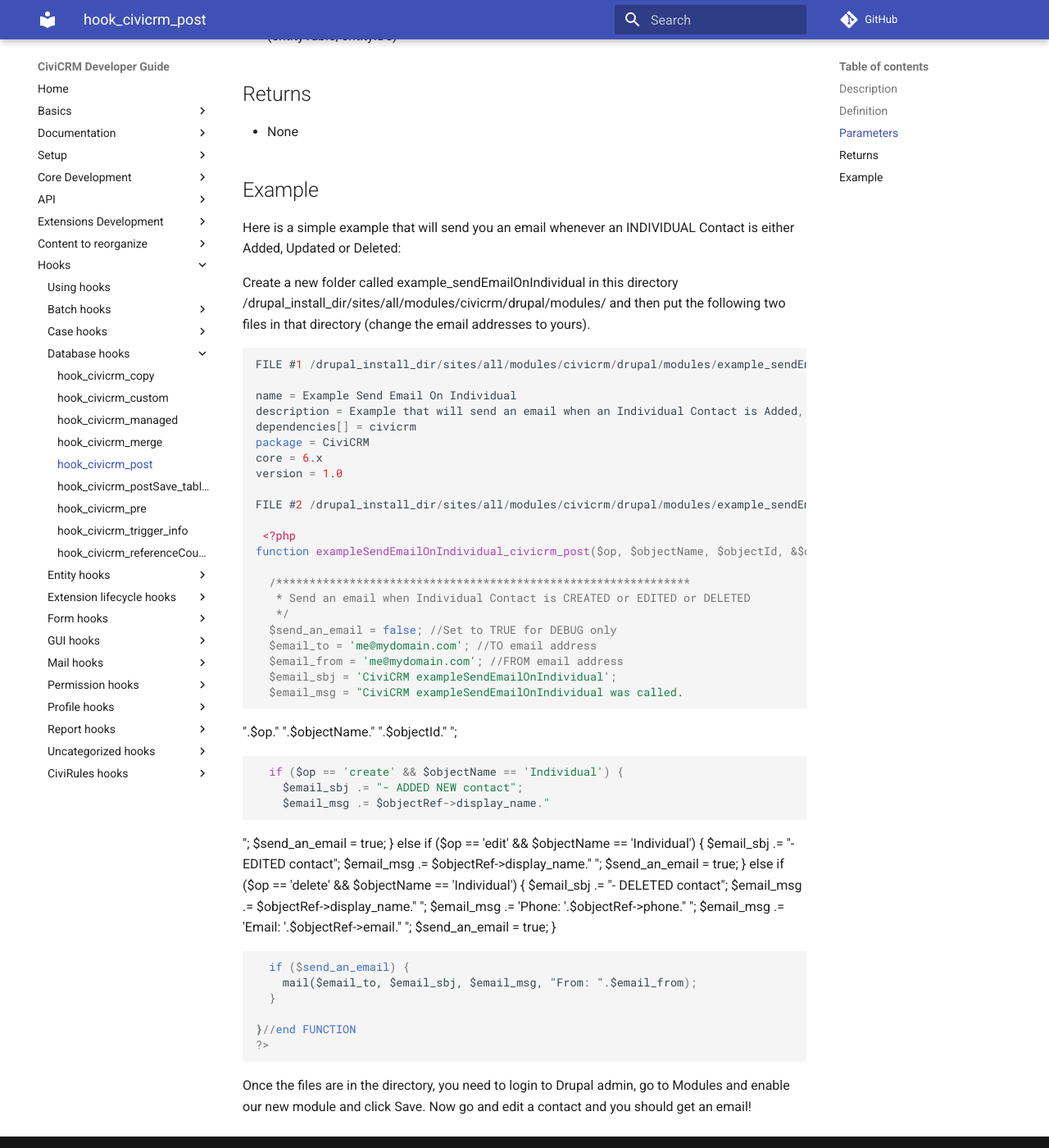
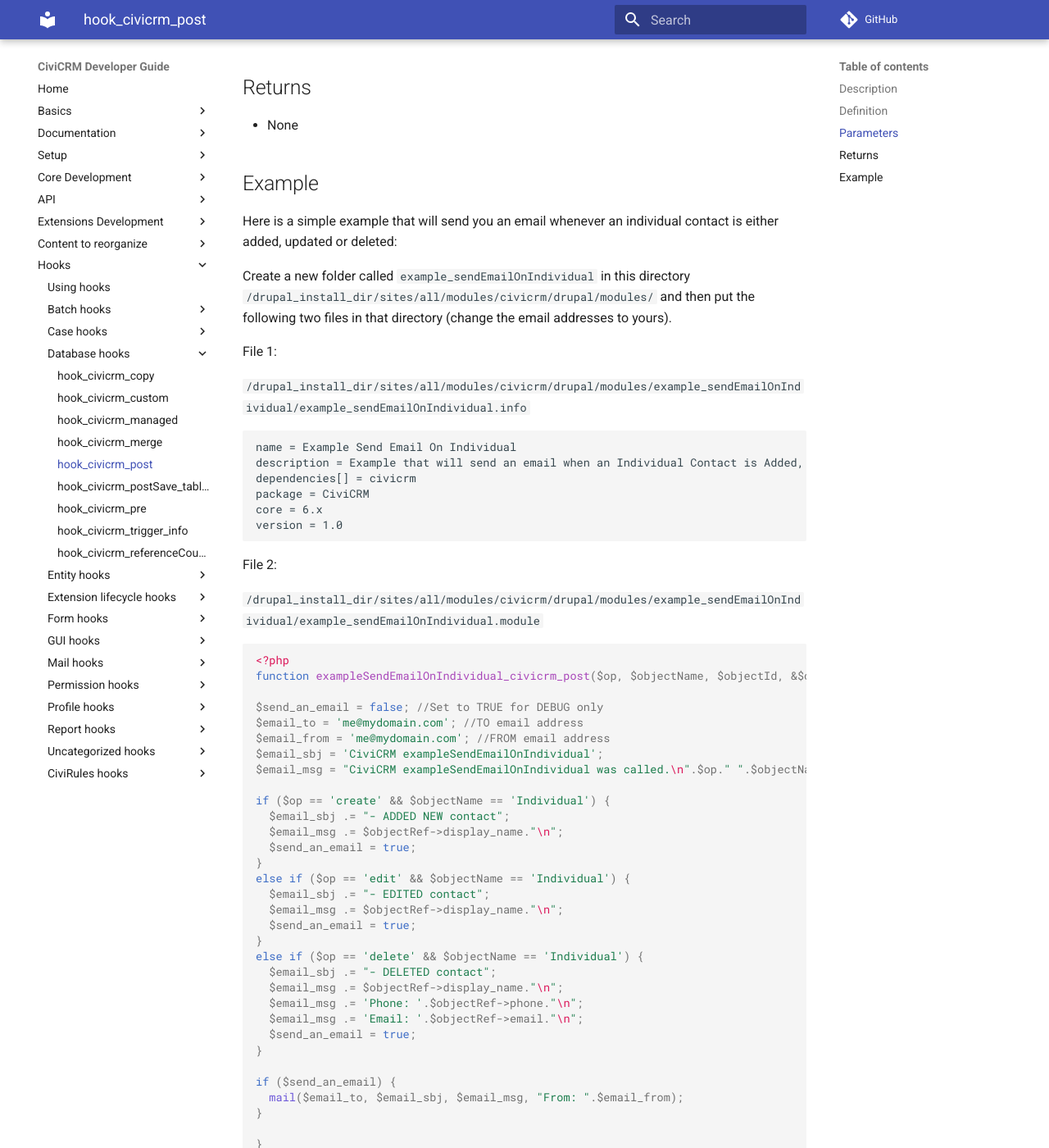
Before and after one commit to civicrm/civicrm-dev-docs, an MkDocs documentation site: the page built from docs/hooks/hook_civicrm_post.md, in a window 1280 px wide and 1400 px high, scrolled down 2061 px. Shown: the whole window at 82% size. Built offline with MkDocs 1.6.1 and Material for MkDocs 9.7.7, drawn with Linux system fonts in a browser that asks for light colours; comment, search, counter and statistics services are not loaded; old or Windows-style settings are respelled for this version of MkDocs; some of the changed text lies outside the part shown.

Commit message:
hook_civicrm_post - basic cleaning after import. fixes #84

````diff
--- a/docs/hooks/hook_civicrm_post.md
+++ b/docs/hooks/hook_civicrm_post.md
@@ -12,25 +12,21 @@
 
 ## Definition
 
-    hook_civicrm_post($op, $objectName, $objectId, &$objectRef)
+```php
+hook_civicrm_post($op, $objectName, $objectId, &$objectRef)
+```
 
 ## Parameters
 
--   $op - operation being performed with CiviCRM object. Can have the
-    following values:
+-   `$op` - operation being performed with CiviCRM object. Can have the following values:
     -   'view' : The CiviCRM object is going to be displayed
-    -   'create' : The CiviCRM object is created (or contacts are being
-        added to a group)
+    -   'create' : The CiviCRM object is created (or contacts are being added to a group)
     -   'edit' : The CiviCRM object is edited
-    -   'delete' : The CiviCRM object is being deleted (or contacts are
-        being removed from a group)
-    -   'trash': The contact is being moved to trash (Contact objects
-        only)
+    -   'delete' : The CiviCRM object is being deleted (or contacts are being removed from a group)
+    -   'trash': The contact is being moved to trash (Contact objects only)
+    -   'restore': The contact is being restored from trash (Contact objects only)
 
-    -   'restore': The contact is being restored from trash (Contact
-        objects only)
-
--   $objectName - can have the following values:
+-   `$objectName` - can have the following values:
     -   'Activity'
     -   'Address'
     -   'Case'
@@ -59,19 +55,17 @@
     -   'Phone'
     -   'Pledge'
     -   'PledgePayment'
-    -   'Profile' (while this is not really an object, people have
+    -   'Profile' *(while this is not really an object, people have
         expressed an interest to perform an action when a profile is
-        created/edited)
+        created/edited)*
     -   'Relationship'
     -   'Tag'
-    -   'UFMatch' (when an object is linked to a CMS user record, at the
+    -   'UFMatch' *(when an object is linked to a CMS user record, at the
         request of GordonH. A UFMatch object is passed for both the pre
-        and post hooks)
+        and post hooks)*
 
--   $objectId - the unique identifier for the object. tagID in case of
-    EntityTag
--   $objectRef - the reference to the object if available. For case of
-    EntityTag it is an array of (entityTable, entityIDs)
+-   `$objectId` - the unique identifier for the object. `tagID` in case of `EntityTag`
+-   `$objectRef` - the reference to the object if available. For case of `EntityTag` it is an array of (`entityTable`, `entityIDs`)
 
 ## Returns
 
@@ -80,66 +74,65 @@
 ## Example
 
 Here is a simple example that will send you an email whenever an
-INDIVIDUAL Contact is either Added, Updated or Deleted:
+individual contact is either added, updated or deleted:
 
-Create a new folder called example_sendEmailOnIndividual in this
+Create a new folder called `example_sendEmailOnIndividual` in this
 directory
-/drupal_install_dir/sites/all/modules/civicrm/drupal/modules/ and then
+`/drupal_install_dir/sites/all/modules/civicrm/drupal/modules/` and then
 put the following two files in that directory (change the email
 addresses to yours).
 
-    FILE #1 /drupal_install_dir/sites/all/modules/civicrm/drupal/modules/example_sendEmailOnIndividual/example_sendEmailOnIndividual.info
+File 1:
 
-    name = Example Send Email On Individual
-    description = Example that will send an email when an Individual Contact is Added, Updated or Deleted.
-    dependencies[] = civicrm
-    package = CiviCRM
-    core = 6.x
-    version = 1.0
+`/drupal_install_dir/sites/all/modules/civicrm/drupal/modules/example_sendEmailOnIndividual/example_sendEmailOnIndividual.info`
 
-    FILE #2 /drupal_install_dir/sites/all/modules/civicrm/drupal/modules/example_sendEmailOnIndividual/example_sendEmailOnIndividual.module
+```txt
+name = Example Send Email On Individual
+description = Example that will send an email when an Individual Contact is Added, Updated or Deleted.
+dependencies[] = civicrm
+package = CiviCRM
+core = 6.x
+version = 1.0
+```
 
-     <?php
-    function exampleSendEmailOnIndividual_civicrm_post($op, $objectName, $objectId, &$objectRef) {
+File 2:
 
-      /**************************************************************
-       * Send an email when Individual Contact is CREATED or EDITED or DELETED
-       */
-      $send_an_email = false; //Set to TRUE for DEBUG only
-      $email_to = 'me@mydomain.com'; //TO email address
-      $email_from = 'me@mydomain.com'; //FROM email address
-      $email_sbj = 'CiviCRM exampleSendEmailOnIndividual';
-      $email_msg = "CiviCRM exampleSendEmailOnIndividual was called.
-".$op." ".$objectName."
-".$objectId." ";
+`/drupal_install_dir/sites/all/modules/civicrm/drupal/modules/example_sendEmailOnIndividual/example_sendEmailOnIndividual.module`
 
-      if ($op == 'create' && $objectName == 'Individual') {
-        $email_sbj .= "- ADDED NEW contact";
-        $email_msg .= $objectRef->display_name."
-";
-        $send_an_email = true;
-      } else if ($op == 'edit' && $objectName == 'Individual') {
-        $email_sbj .= "- EDITED contact";
-        $email_msg .= $objectRef->display_name."
-";
-        $send_an_email = true;
-      } else if ($op == 'delete' && $objectName == 'Individual') {
-        $email_sbj .= "- DELETED contact";
-        $email_msg .= $objectRef->display_name."
-";
-        $email_msg .= 'Phone: '.$objectRef->phone."
-";
-        $email_msg .= 'Email: '.$objectRef->email."
-";
-        $send_an_email = true;
-      }
+```php
+<?php
+function exampleSendEmailOnIndividual_civicrm_post($op, $objectName, $objectId, &$objectRef) {
 
-      if ($send_an_email) {
-        mail($email_to, $email_sbj, $email_msg, "From: ".$email_from);
-      }
+$send_an_email = false; //Set to TRUE for DEBUG only
+$email_to = 'me@mydomain.com'; //TO email address
+$email_from = 'me@mydomain.com'; //FROM email address
+$email_sbj = 'CiviCRM exampleSendEmailOnIndividual';
+$email_msg = "CiviCRM exampleSendEmailOnIndividual was called.\n".$op." ".$objectName."\n".$objectId." ";
 
-    }//end FUNCTION
-    ?>
+if ($op == 'create' && $objectName == 'Individual') {
+  $email_sbj .= "- ADDED NEW contact";
+  $email_msg .= $objectRef->display_name."\n";
+  $send_an_email = true;
+}
+else if ($op == 'edit' && $objectName == 'Individual') {
+  $email_sbj .= "- EDITED contact";
+  $email_msg .= $objectRef->display_name."\n";
+  $send_an_email = true;
+}
+else if ($op == 'delete' && $objectName == 'Individual') {
+  $email_sbj .= "- DELETED contact";
+  $email_msg .= $objectRef->display_name."\n";
+  $email_msg .= 'Phone: '.$objectRef->phone."\n";
+  $email_msg .= 'Email: '.$objectRef->email."\n";
+  $send_an_email = true;
+}
+
+if ($send_an_email) {
+  mail($email_to, $email_sbj, $email_msg, "From: ".$email_from);
+}
+
+}
+```
 
 Once the files are in the directory, you need to login to Drupal admin,
 go to Modules and enable our new module and click Save. Now go and edit
````
